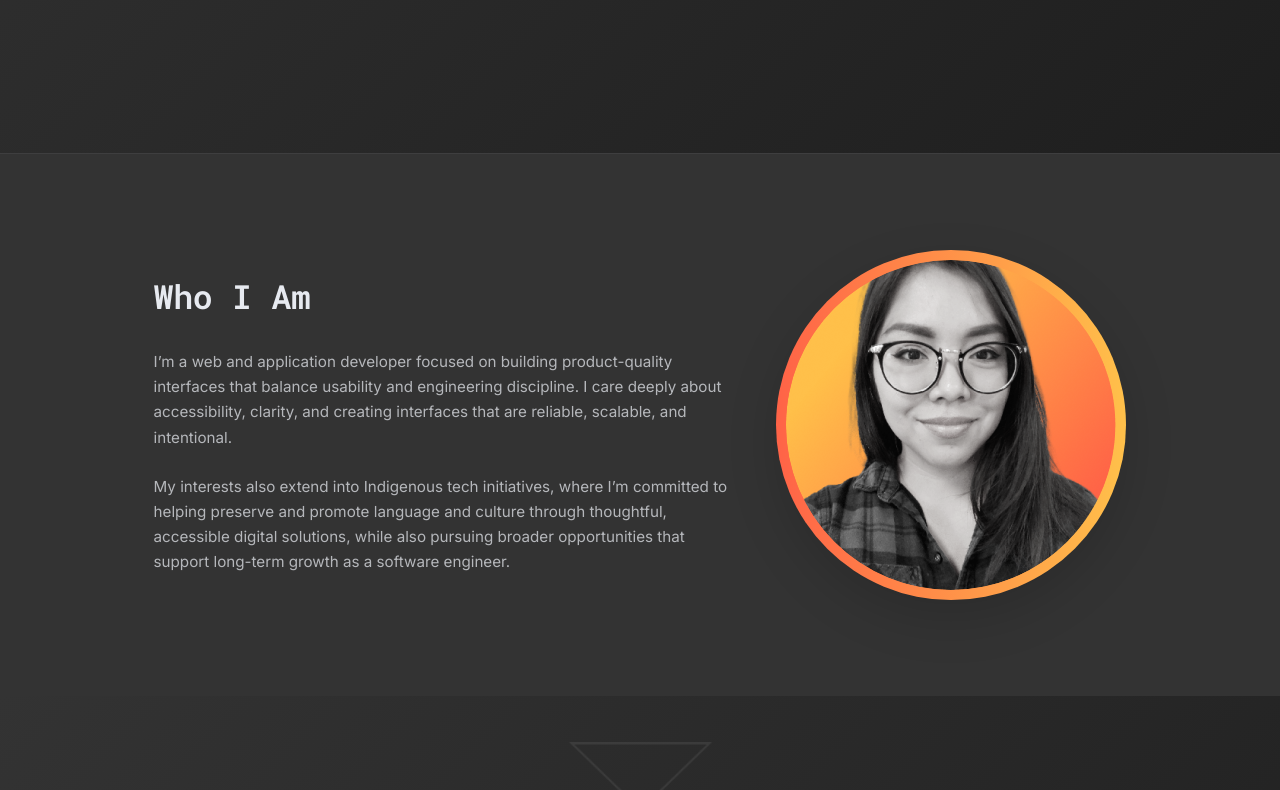
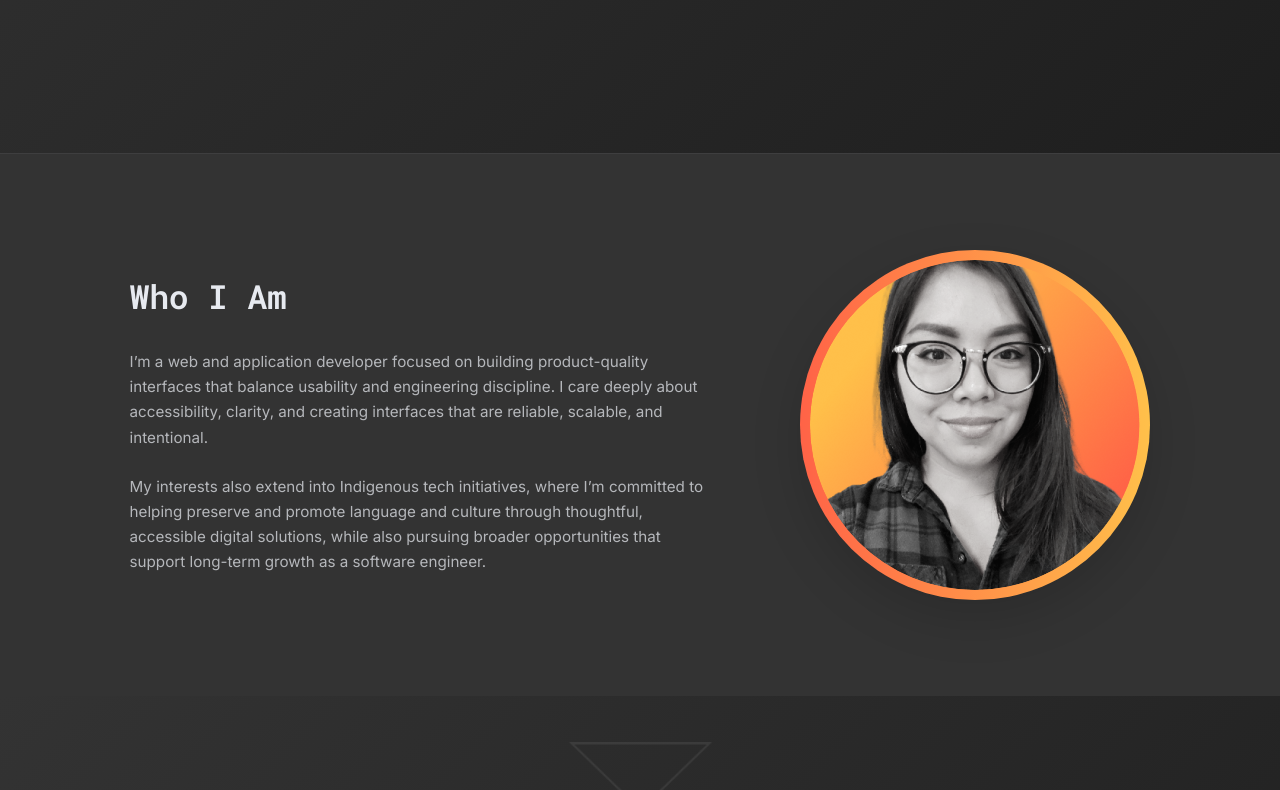
Before and after one commit to jordnlnn/dev-portfolio-26, a React (Vite) app: page / in a window 1280 px wide. Shown: the part 611-1401 px from the top of the page. Built offline with nearby package versions, Linux system fonts and the light colour scheme.

Commit message:
Update spacing between About content

```diff
--- a/src/styles/_about.scss
+++ b/src/styles/_about.scss
@@ -8,7 +8,7 @@
   display: flex;
   justify-content: center;
   flex-direction: row;
-  gap: var(--space-6);
+  gap: var(--space-9);
 }
 
 .about__title {
```
